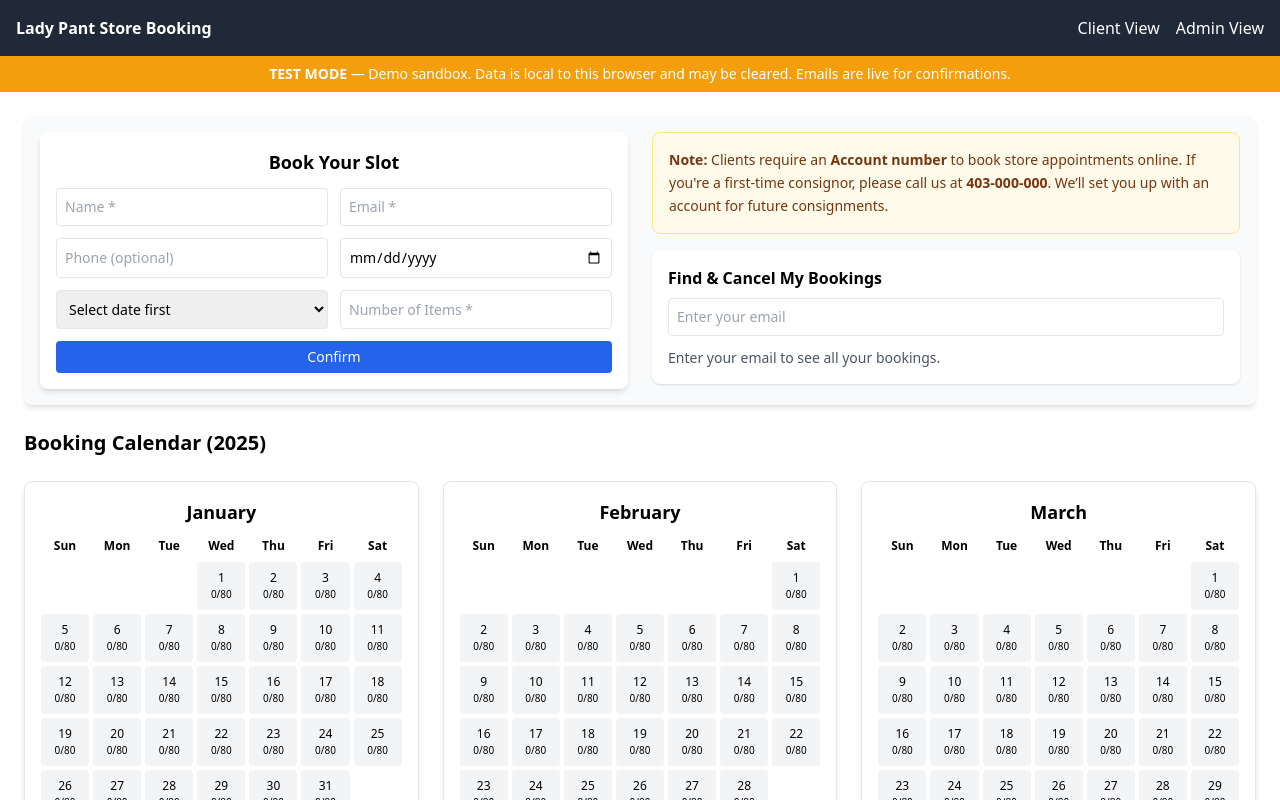
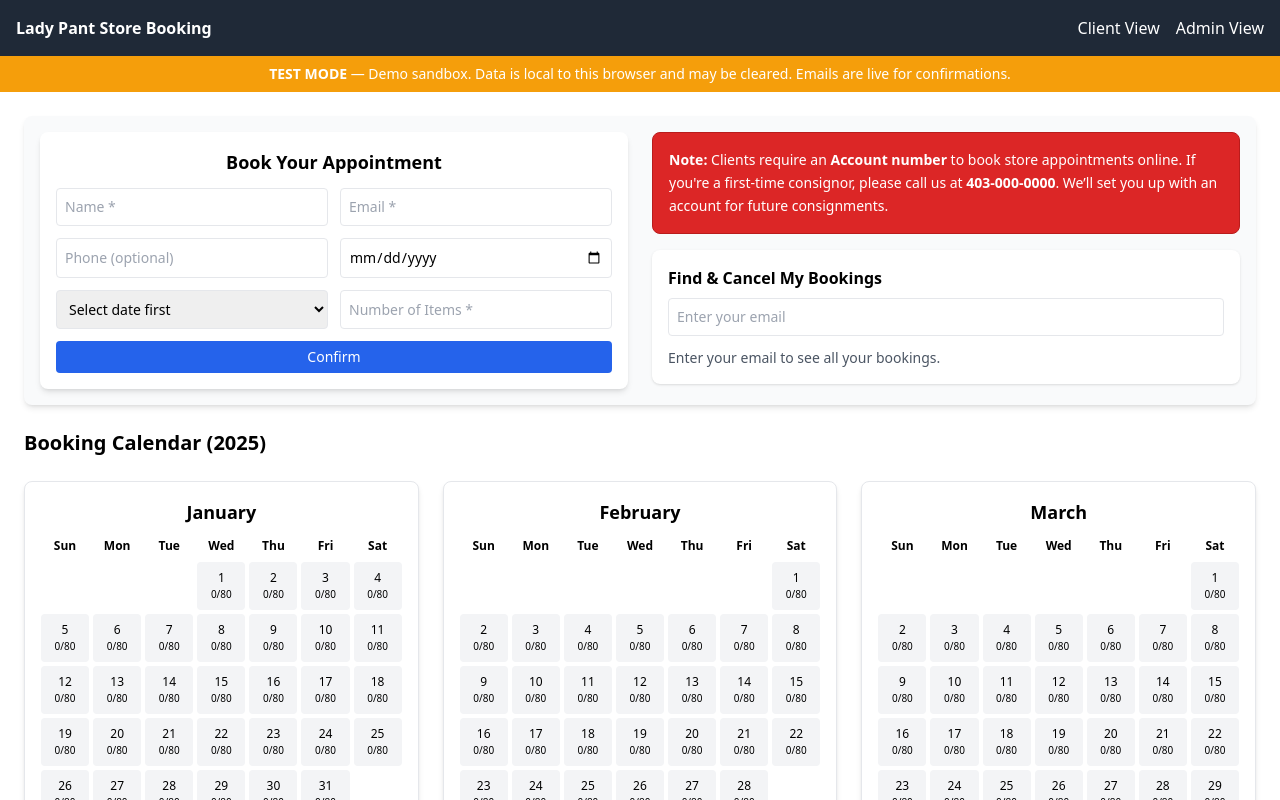
Before and after one commit to Barry-byte-cyber/lady-pant-booking-t1000, a React (Vite) app: page / in a window 1280 px wide. Shown: the top 800 px of the page. Built offline with nearby package versions, Linux system fonts and the light colour scheme.

Commit message:
ClientView: change heading to 'Book Your Appointment' + red/white note banner

```diff
--- a/src/App.jsx
+++ b/src/App.jsx
@@ -73,14 +73,14 @@ function ClientView({ bookings, addBooking, cancelBooking, getTakenTimes }) {
       />
     </div>
 
-          {/* RIGHT: account note + lookup */}
+    {/* RIGHT: account note + lookup (wrapped) */}
     <div className="flex flex-col gap-4">
-            <div className="bg-amber-50 border border-amber-200 text-amber-900 rounded-lg p-4">
+      <div className="bg-red-600 border border-red-700 text-white rounded-lg p-4">
         <p className="text-sm leading-relaxed">
           <span className="font-bold">Note:</span> Clients require an{" "}
           <span className="font-semibold">Account number</span> to book
           store appointments online. If you're a first-time consignor,
-                please call us at <span className="font-semibold">403-000-000</span>.
+          please call us at <span className="font-semibold">403-000-0000</span>.
           We’ll set you up with an account for future consignments.
         </p>
       </div>
--- a/src/components/BookingForm.jsx
+++ b/src/components/BookingForm.jsx
@@ -42,7 +42,7 @@ function BookingForm({ addBooking, bookings = [], getTakenTimes }) {
 
   return (
     <form onSubmit={handleSubmit} className="bg-white shadow-md rounded-lg p-4 w-full max-w-2xl mx-auto">
-      <h2 className="text-lg font-bold mb-3 text-center">Book Your Slot</h2>
+      <h2 className="text-lg font-bold mb-3 text-center">Book Your Appointment</h2>
 
       <div className="grid grid-cols-1 sm:grid-cols-2 gap-3">
         <input type="text" placeholder="Name *" value={name} onChange={(e) => setName(e.target.value)} required className="border p-2 rounded text-sm" />
```
Lines whose indentation alone changed are shown as unchanged.
